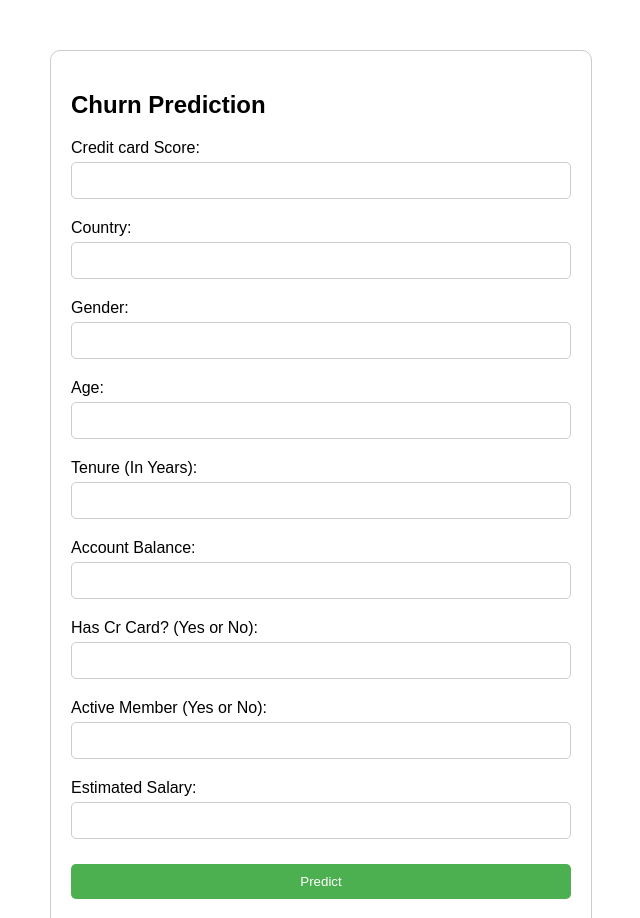
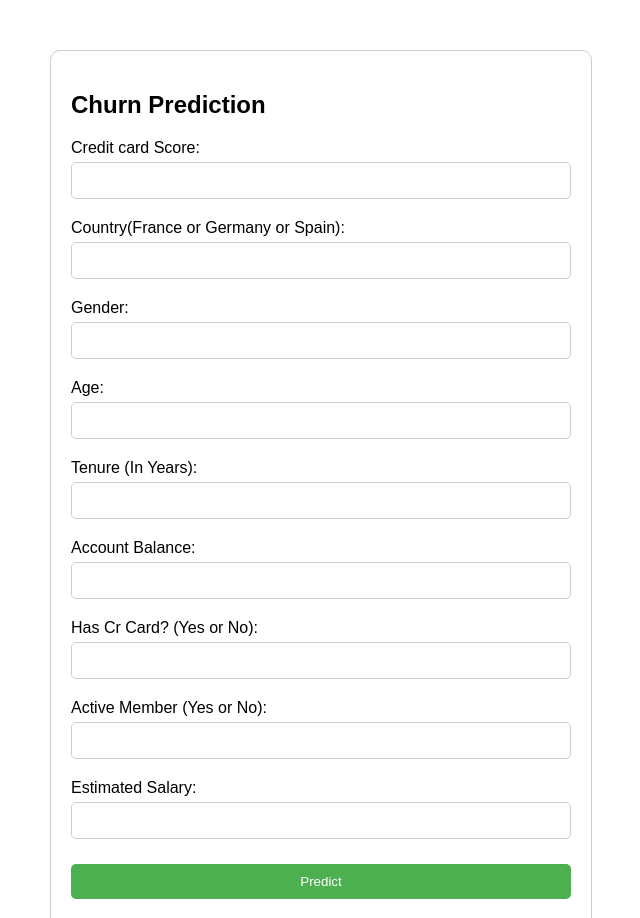
Before and after one commit to azaz8182/Churn_prediction, a Flask app: page / in a window 1280 px wide. Shown: the top 918 px of the page, without its empty margins (319-959 px from the left). Run offline with Flask 3, Linux system fonts and the light colour scheme.

Commit message:
initial commit

```diff
--- a/app.py
+++ b/app.py
@@ -6,7 +6,7 @@ import numpy as np
 from sklearn.preprocessing import StandardScaler
 
 # Load the trained model
-model = keras.models.load_model('churn_1.h5')
+model = keras.models.load_model('churn_2.h5')
 
 app=Flask(__name__,template_folder='templates')
 
@@ -31,7 +31,7 @@ def predict():
     final_features = pd.DataFrame([Credit,Country,Gender,Age,TEnure,BAlance,Card,Member,Salary],columns=['CreditScore','Geography','Gender','Age','Tenure','Balance','HasCrCard','IsActiveMember','EstimatedSalary'])
     final_features.replace(to_replace={'no':1,'yes':2,'No':1,'Yes':2,'NO':1,'YES':2},inplace=True)
     final_features["Gender"].replace(to_replace={'MALE':2,'FEMALE':1,'Male':2,'Female':1,'male':2,'female':1},inplace=True)
-    final_features['Geography'].replace(to_replace={'FRANCE':0,'Frace':0,'france':0,'Germany':1,'GERMANY':1,'germany':1,'Spain':2,'SPAIN':2,'spain':2},inplace=True)
+    final_features['Geography'].replace(to_replace={'FRANCE':0,'France':0,'france':0,'Germany':1,'GERMANY':1,'germany':1,'Spain':2,'SPAIN':2,'spain':2},inplace=True)
     ss = StandardScaler()
     final = ss.fit_transform(final_features)
 
--- a/templates/index.html
+++ b/templates/index.html
@@ -47,7 +47,7 @@
             <label for="CreditScore">Credit card Score:</label>
             <input type="number" name="CreditScore" required>
 
-            <label for="Geography">Country:</label>
+            <label for="Geography">Country(France or Germany or Spain):</label>
             <input type="character" name="Geography" required>
 
             <label for="Gender">Gender:</label>
```
Also changed, not shown: 2 other files.
